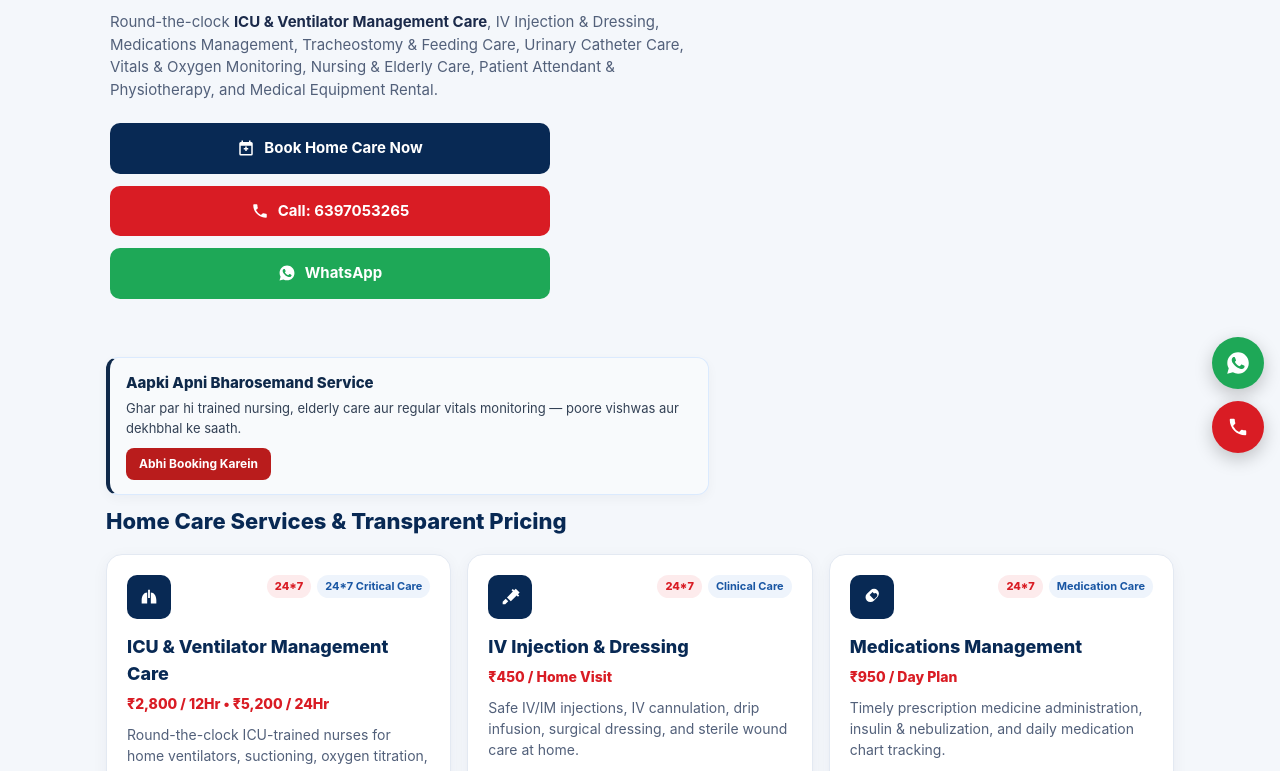
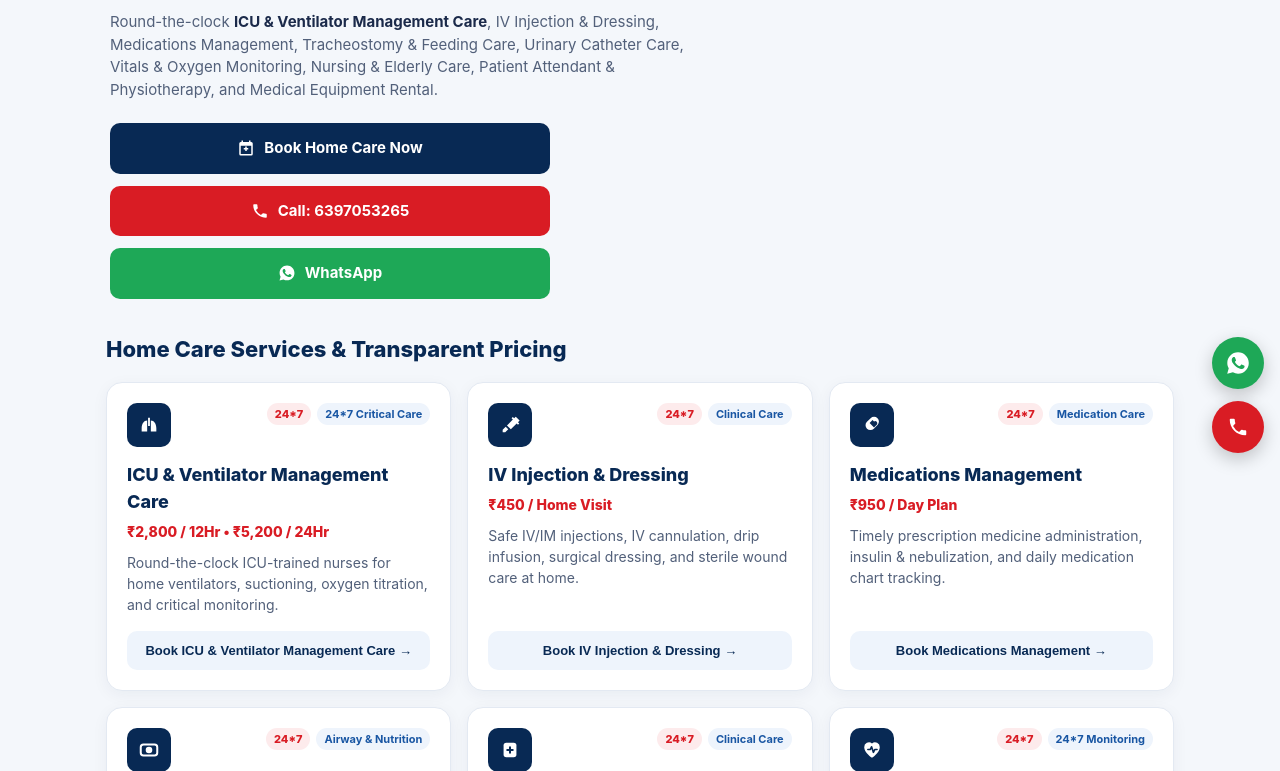
Before and after one commit to kapoorhomecare/KAPOOR_HOME_CARE, a plain HTML site: page index.html in a window 1280 px wide. Shown: the part 329-1100 px from the top of the page. Drawn offline with Linux system fonts and the light colour scheme.

Commit message:
Remove misplaced circle note box

```diff
--- a/index.html
+++ b/index.html
@@ -597,18 +597,7 @@
       <div class="khc-hero-media" style="flex:1; min-width:290px;">
         <img src="nurse-care.png" alt="Kapoor Home Care nurse caring for elderly patient with home, heart, ECG pulse, and caring hands logo" style="width:100%; height:auto; border-radius:12px; display:block; object-fit:cover; border:1px solid #cbd5e1; box-shadow:0 6px 18px rgba(15,23,42,0.08);">
       </div>
-          <div id="khc-circle-note" style="margin-top:14px; background:#f8fafc; border:1px solid #dbeafe; border-left:4px solid #0f294a; border-radius:12px; padding:14px 16px; box-shadow:0 4px 12px rgba(15,23,42,0.04);">
-        <div style="font-size:15px; font-weight:800; color:#0f294a; margin-bottom:4px;">
-          Aapki Apni Bharosemand Service
-        </div>
-        <div style="font-size:13px; color:#334155; line-height:1.55; margin-bottom:10px;">
-          Ghar par hi trained nursing, elderly care aur regular vitals monitoring — poore vishwas aur dekhbhal ke saath.
-        </div>
-        <a href="#booking" style="display:inline-block; text-decoration:none; background:#b91c1c; color:#ffffff; font-size:12px; font-weight:700; padding:7px 13px; border-radius:8px;">
-          Abhi Booking Karein
-        </a>
-      </div>
-      </div>
+                </div>
 
     <section id="services">
       <div class="section-head">
```
